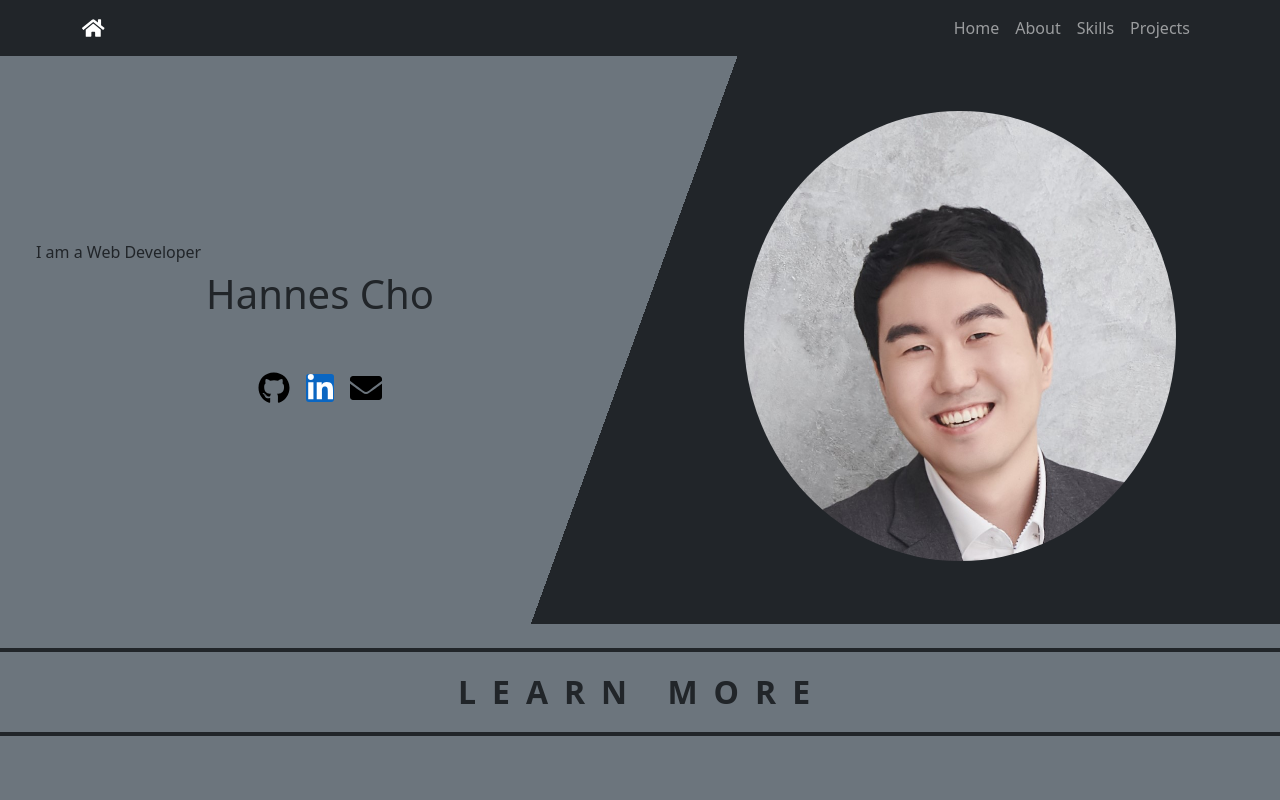
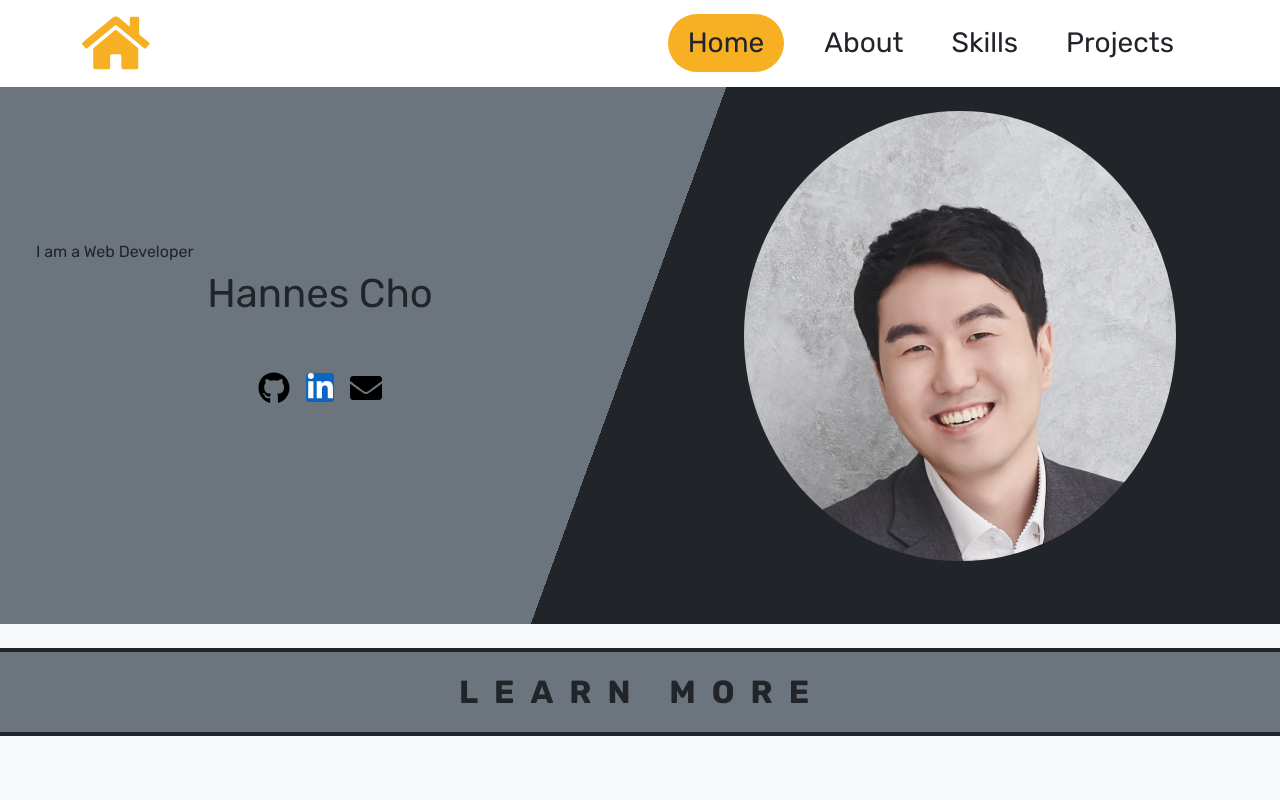
Before and after one commit to HannesCho/main, a React (Create React App) app: page / in a window 1280 px wide. Shown: the top 800 px of the page. Built offline with nearby package versions, Linux system fonts and the light colour scheme.

Commit message:
change: navbar design

```diff
--- /dev/null
+++ b/src/App.css
@@ -0,0 +1,12 @@
+@import url("https://fonts.googleapis.com/css2?family=Montserrat:wght@300;400;500;700&family=Rubik:ital,wght@0,300..900;1,300..900&display=swap");
+
+:root {
+  --bs-body-font-family: "Rubik", sans-serif;
+}
+
+.navbar-nav .nav-link.active,
+.navbar-nav .nav-link.show {
+  background-color: #f7af24;
+  padding: 0px 20px;
+  border-radius: 30px;
+}
--- a/src/App.js
+++ b/src/App.js
@@ -1,10 +1,9 @@
 import { BrowserRouter, Routes, Route } from "react-router-dom";
-import routes from "./routes";
 import ThemeProvider from "react-bootstrap/ThemeProvider";
 import Home from "./screens/Home";
-import Projects from "./screens/Projects";
 import Layout from "./components/Layout";
 import "bootstrap/dist/css/bootstrap.min.css";
+import "./App.css";
 
 function App() {
   return (
@@ -21,14 +20,6 @@ function App() {
               </Layout>
             }
           />
-          <Route
-            path={routes.projects}
-            element={
-              <Layout>
-                <Projects />
-              </Layout>
-            }
-          />
         </Routes>
       </BrowserRouter>
     </ThemeProvider>
--- a/src/components/Header.js
+++ b/src/components/Header.js
@@ -3,17 +3,26 @@ import { FontAwesomeIcon } from "@fortawesome/react-fontawesome";
 import { Container, Nav, Navbar } from "react-bootstrap";
 
 function Header() {
+  const navText = "py-2 mx-3 fs-3 text-dark w-10";
   return (
-    <Navbar id="linked-navbar" bg="dark" variant="dark" fixed="top">
+    <Navbar id="linked-navbar" bg="white" variant="wihte" fixed="top">
       <Container>
-        <Navbar.Brand href="/main">
-          <FontAwesomeIcon icon={faHome} color="white" />
+        <Navbar.Brand href="/">
+          <FontAwesomeIcon icon={faHome} color="#F7AF24" className="fa-3x" />
         </Navbar.Brand>
-        <Nav className="colum justify-content-end">
-          <Nav.Link href="#home">Home</Nav.Link>
-          <Nav.Link href="#scrollspyHeading1">About</Nav.Link>
-          <Nav.Link href="#scrollspyHeading2">Skills</Nav.Link>
-          <Nav.Link href="#scrollspyHeading3">Projects</Nav.Link>
+        <Nav className="colum justify-content-end" defaultActiveKey={"#home"}>
+          <Nav.Link href="#home" className={navText}>
+            Home
+          </Nav.Link>
+          <Nav.Link href="#scrollspyHeading1" className={navText}>
+            About
+          </Nav.Link>
+          <Nav.Link href="#scrollspyHeading2" className={navText}>
+            Skills
+          </Nav.Link>
+          <Nav.Link href="#scrollspyHeading3" className={navText}>
+            Projects
+          </Nav.Link>
         </Nav>
       </Container>
     </Navbar>
--- a/src/routes.js
+++ /dev/null
@@ -1,5 +0,0 @@
-const routes = {
-  home: "/",
-  projects: "/projects",
-};
-export default routes;
--- a/src/screens/Home.js
+++ b/src/screens/Home.js
@@ -68,7 +68,7 @@ function Home() {
   return (
     <Container
       fluid
-      className="vw-100 p-0 m-0 bg-secondary"
+      className="vw-100 p-0 m-0 bg-light"
       data-bs-spy="scroll"
       data-bs-target="linked-navbar"
       data-bs-offset="0"
@@ -77,7 +77,7 @@ function Home() {
       <Container
         fluid
         id="home"
-        className="home vw-100 vh-100 p-0 m-0 bg-secondary"
+        className="home vw-100 vh-100 p-0 m-0 bg-light"
       >
         <Row
           fluid="md"
@@ -349,7 +349,8 @@ function Home() {
                     >
                       To the site
                     </Button>
-                    <Button className="m-2"
+                    <Button
+                      className="m-2"
                       variant="primary"
                       href="https://github.com/HannesCho/Wolt-Delivery-Fee-Calculator/"
                     >
@@ -376,7 +377,8 @@ function Home() {
                     >
                       To the site
                     </Button>
-                    <Button className="m-2"
+                    <Button
+                      className="m-2"
                       variant="primary"
                       href="https://github.com/HannesCho/HR_Manager"
                     >
@@ -397,10 +399,7 @@ function Home() {
                     <Card.Text>
                       Using a CMS to Modify or Update a Website
                     </Card.Text>
-                    <Button
-                      variant="primary"
-                      href="https://www.123factory.de/"
-                    >
+                    <Button variant="primary" href="https://www.123factory.de/">
                       To the site
                     </Button>
                   </Card.Body>
@@ -418,10 +417,7 @@ function Home() {
                     <Card.Text>
                       Using a CMS to Modify or Update a Website
                     </Card.Text>
-                    <Button
-                      variant="primary"
-                      href="https://avocadocom.eu/"
-                    >
+                    <Button variant="primary" href="https://avocadocom.eu/">
                       To the site
                     </Button>
                   </Card.Body>
@@ -437,7 +433,8 @@ function Home() {
                   <Card.Body>
                     <Card.Title>j-europe.com</Card.Title>
                     <Card.Text>
-                      Using a CMS to Modify or Update a Website and add some features.
+                      Using a CMS to Modify or Update a Website and add some
+                      features.
                     </Card.Text>
                     <Button
                       variant="primary"
--- a/src/screens/Projects.js
+++ /dev/null
@@ -1,4 +0,0 @@
-function Projects() {
-  return <h1>Projects Here</h1>;
-}
-export default Projects;
```
